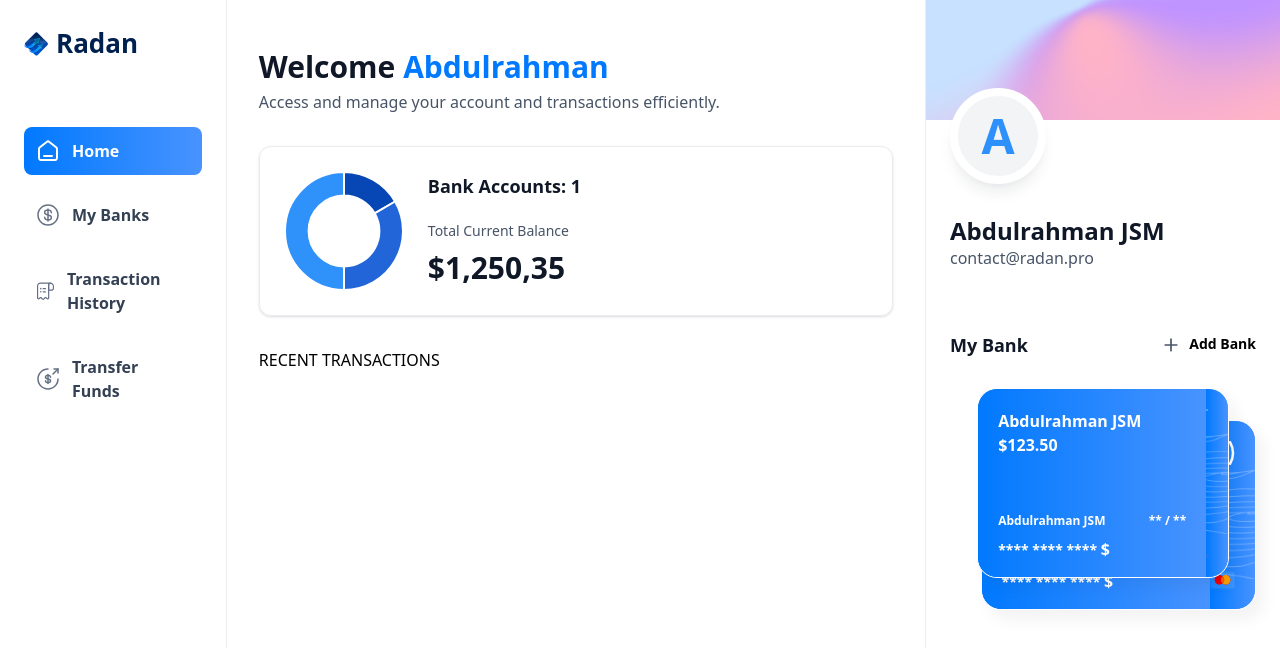
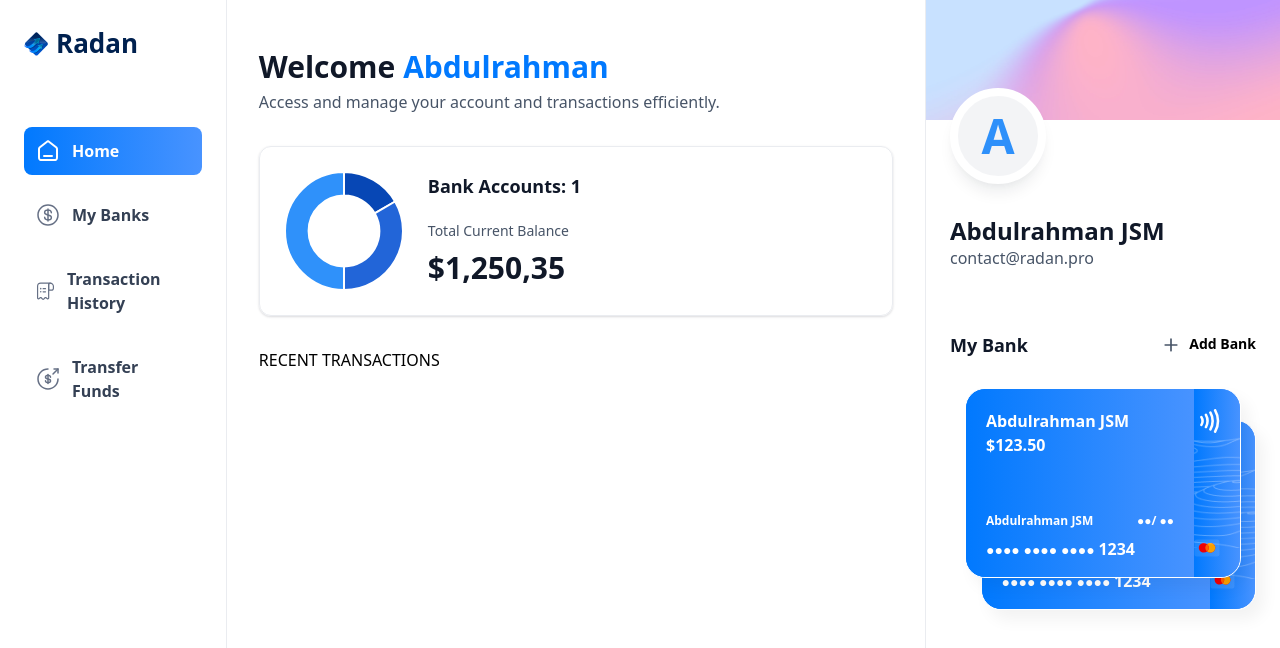
Before and after one commit to abdulrahmanRadan/banking, a Next.js app: page / in a window 1280 px wide. Shown: the top 648 px of the page. Built offline with nearby package versions, Linux system fonts and the light colour scheme.

Commit message:
update the style of bank card in right sidebar

```diff
--- a/components/BankCard.tsx
+++ b/components/BankCard.tsx
@@ -23,10 +23,10 @@ const BankCard = ({
           <article className="flex flex-col gap-2">
             <div className="flex justify-between">
               <h1 className="text-12 font-semibold text-white">{userName}</h1>
-              <h2 className="text-12 font-semibold text-white">** / **</h2>
+              <h2 className="text-12 font-semibold text-white"> ●●/ ●●</h2>
             </div>
             <p className="text-14 font-semibold tracking-[1,1px] text-white">
-              **** **** **** <span className="text-16">$ {account.mask}</span>
+              ●●●● ●●●● ●●●● <span className="text-16">1234</span>
             </p>
           </article>
         </div>
@@ -37,6 +37,7 @@ const BankCard = ({
             width={45}
             height={32}
             alt="mastercard"
+            className="ml-5"
           />
         </div>
         <Image
```
